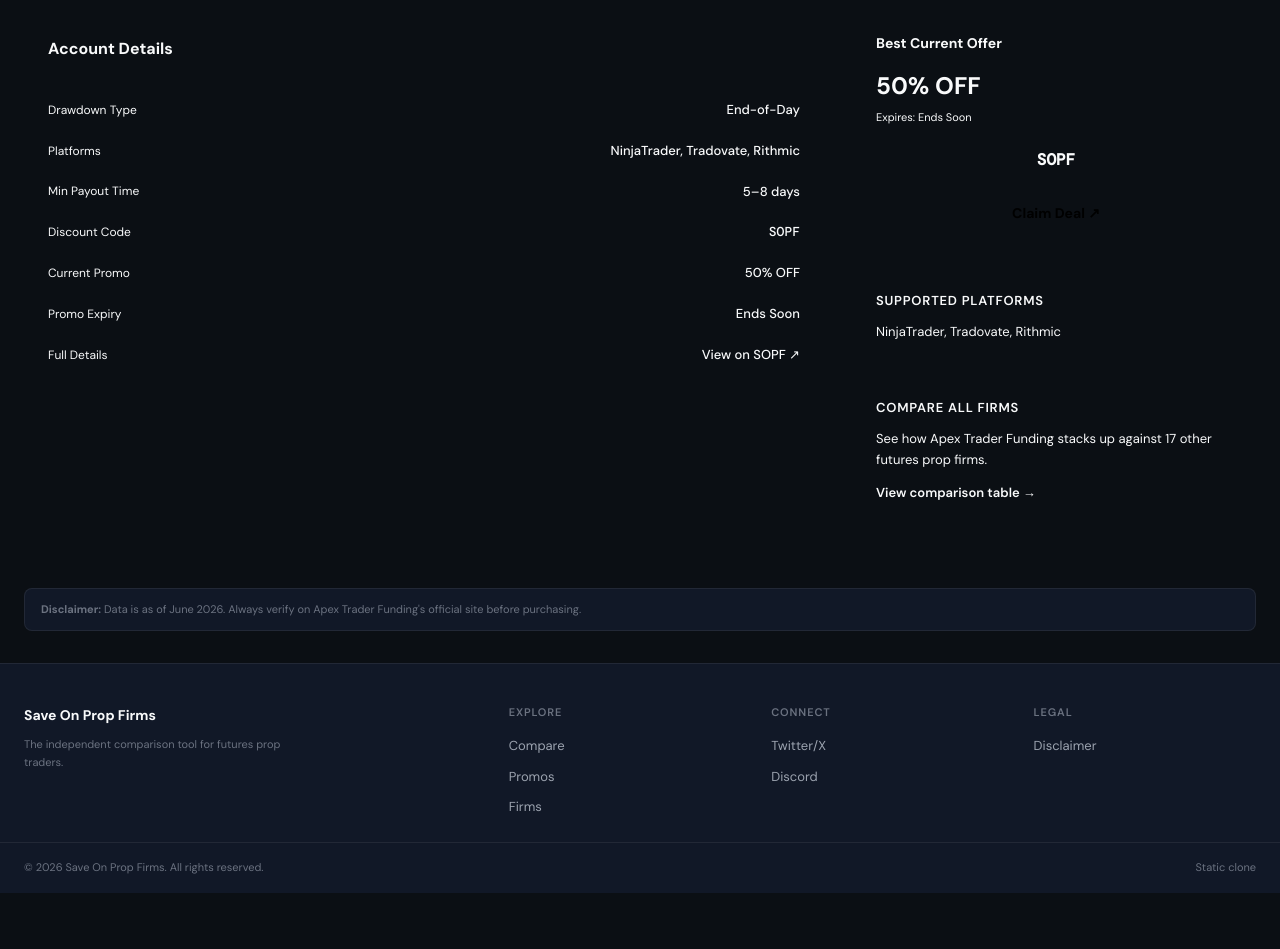
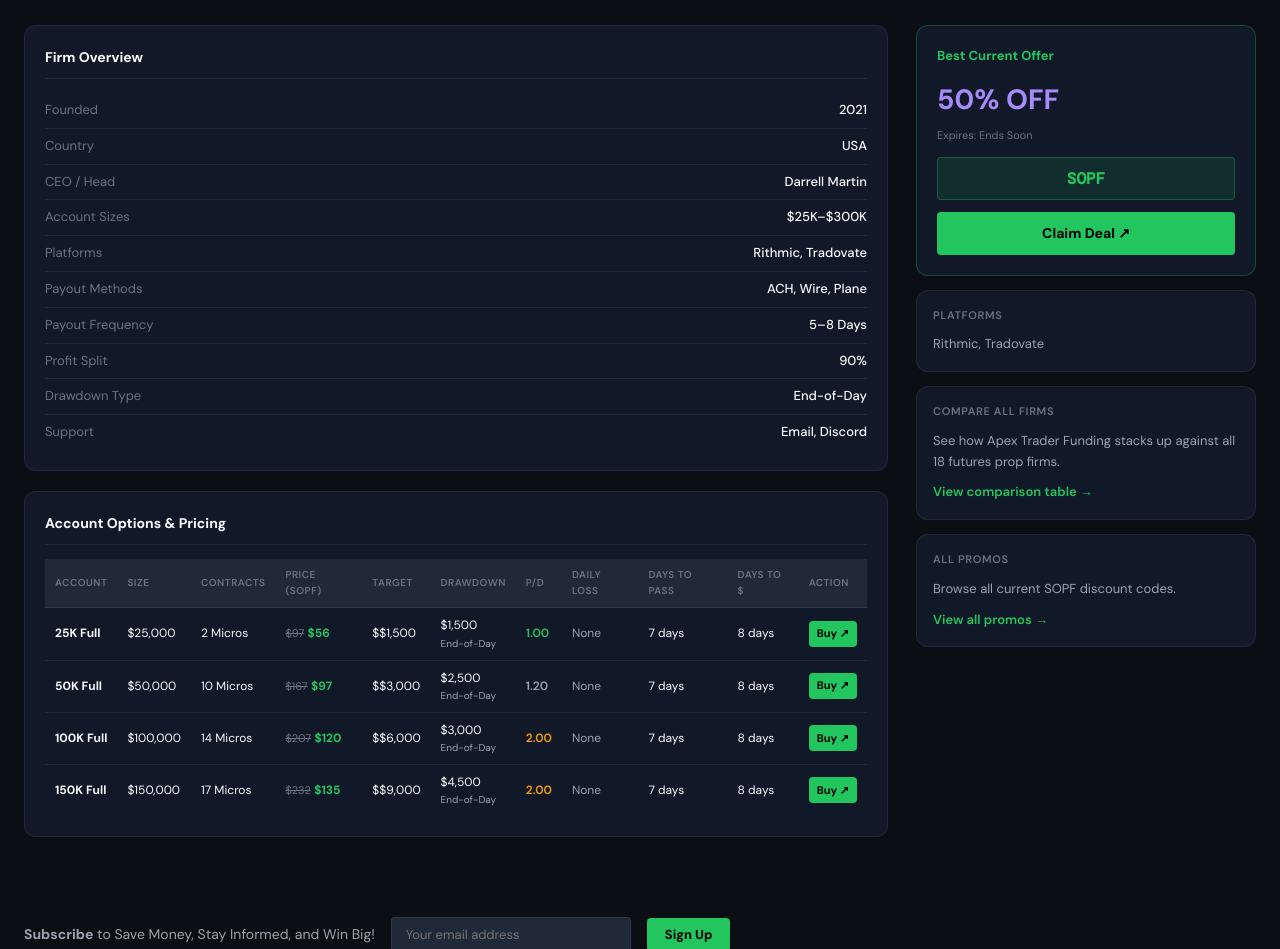
Before and after one commit to otakgemuk/sopf, a plain HTML site: page prop-firms/apex-trader-funding.html in a window 1280 px wide. Shown: the part 225-1174 px from the top of the page. Before the commit the page ends 1118 px from the top, so only its background shows below. Drawn offline with nearby package versions, Linux system fonts and the light colour scheme.

Commit message:
fix: apply design system fixes — prop-firms/apex-trader-funding.html

```diff
--- a/prop-firms/apex-trader-funding.html
+++ b/prop-firms/apex-trader-funding.html
@@ -1,103 +1,164 @@
-<!DOCTYPE html>
-<html lang="en">
-<head>
+<!DOCTYPE html><html lang="en"><head>
 <meta charset="UTF-8"><meta name="viewport" content="width=device-width,initial-scale=1">
-<title>Apex Trader Funding Review &amp; Promo Code | Save On Prop Firms</title>
-<meta name="description" content="Save on Apex Trader Funding evaluation accounts with code SOPF. See pricing, rules, drawdown type, and payout details.">
+<title>Apex Trader Funding – Rules, Accounts, Promos &amp; Payouts | Save On Prop Firms</title><meta name="description" content="Full breakdown on Apex Trader Funding — accounts, rules, payouts, and SOPF promo codes."><meta name="theme-color" content="#22c55e">
 <link rel="preconnect" href="https://fonts.googleapis.com">
 <link href="https://fonts.googleapis.com/css2?family=DM+Sans:wght@400;500;600;700&family=DM+Mono:wght@400;500&display=swap" rel="stylesheet">
 <link rel="stylesheet" href="../shared.css">
-<style>
-.firm-hero{max-width:1280px;margin:0 auto;padding:48px 24px 32px;display:flex;gap:24px;align-items:flex-start;flex-wrap:wrap}
-.firm-logo-big{width:64px;height:64px;border-radius:12px;object-fit:contain;background:#fff;padding:6px;border:.5px solid var(--border);flex-shrink:0}
-.firm-meta h1{font-size:clamp(20px,3vw,28px);font-weight:700;margin-bottom:8px}
-.firm-meta p{font-size:14px;color:var(--tx2);line-height:1.7;max-width:680px}
-.firm-body{max-width:1280px;margin:0 auto;padding:0 24px 64px;display:grid;grid-template-columns:2fr 1fr;gap:32px}
-.firm-details{background:var(--card);border:.5px solid var(--border);border-radius:var(--r-lg);padding:24px}
-.firm-details h2{font-size:16px;font-weight:700;margin-bottom:16px;padding-bottom:12px;border-bottom:.5px solid var(--border)}
-.detail-row{display:flex;justify-content:space-between;align-items:center;padding:10px 0;border-bottom:.5px solid var(--border)}
-.detail-row:last-child{border-bottom:none}
-.detail-label{font-size:12px;color:var(--tx3)}
-.detail-val{font-size:13px;font-weight:500;color:var(--tx)}
-.firm-sidebar{display:flex;flex-direction:column;gap:16px}
-.promo-box{background:var(--card);border:.5px solid var(--border-brand);border-radius:var(--r-lg);padding:20px}
-.promo-box h3{font-size:14px;font-weight:700;margin-bottom:12px;color:var(--tx-brand)}
-.promo-off{font-size:24px;font-weight:800;color:var(--tx-discount);margin-bottom:4px}
-.promo-exp{font-size:11px;color:var(--tx3);margin-bottom:12px}
-.promo-code-big{font-family:var(--mono);font-size:16px;font-weight:700;color:var(--tx-brand);background:var(--brand-glow);border:.5px solid var(--border-brand);padding:8px 14px;border-radius:var(--r-sm);display:block;text-align:center;margin-bottom:12px}
-.btn-buy-big{display:block;text-align:center;background:var(--brand);color:#000;font-weight:700;font-size:14px;padding:10px 20px;border-radius:var(--r-sm);transition:background .15s;text-decoration:none}
-.btn-buy-big:hover{background:var(--brand-dim)}
-.platforms-box{background:var(--card);border:.5px solid var(--border);border-radius:var(--r-lg);padding:20px}
-.platforms-box h3{font-size:13px;font-weight:600;color:var(--tx3);text-transform:uppercase;letter-spacing:.06em;margin-bottom:10px}
-.platforms-box p{font-size:13px;color:var(--tx2);line-height:1.6}
+</head><body><nav class="nav"><div class="nav-inner">
+    <a href="../index.html" class="nav-logo"><img src="https://saveonpropfirms.com/_next/image?url=%2Fmainlogo.png&w=128&q=75" alt="SOPF">Save On Prop Firms</a>
+    <ul class="nav-links"><li><a href="../index.html" class="">Compare</a></li><li><a href="../promos/index.html" class="">Promos</a></li><li><a href="../prop-firms/index.html" class="active">Firms</a></li><li><a href="../trading-tools/index.html" class="">Tools</a></li></ul>
+    <a href="../promos/index.html" class="code-pill">Code: SOPF</a>
+    <button class="nav-hamburger" onclick="document.getElementById('nm').classList.toggle('open')" aria-label="Menu"><span></span><span></span><span></span></button>
+  </div>
+  <div class="nav-mobile" id="nm">
+    <a href="../index.html">Compare</a><a href="../promos/index.html">Promos</a>
+    <a href="../prop-firms/index.html">Firms</a><a href="../trading-tools/index.html">Tools</a>
+    <a href="https://saveonpropfirms.com/giveaways" target="_blank">Giveaways</a>
+  </div></nav><style>
+.firm-hero{max-width:1280px;margin:0 auto;padding:40px 24px 28px;display:flex;gap:20px;align-items:flex-start;flex-wrap:wrap}
+.firm-logo-big{width:72px;height:72px;border-radius:12px;object-fit:contain;background:#fff;padding:8px;border:.5px solid var(--border-default);flex-shrink:0}
+.firm-meta h1{font-size:clamp(20px,3vw,28px);font-weight:700;margin-bottom:6px}
+.firm-meta p{font-size:13px;color:var(--text-secondary);line-height:1.7;max-width:700px}
+.firm-body{max-width:1280px;margin:0 auto;padding:0 24px 48px;display:grid;grid-template-columns:1fr 340px;gap:28px}
+.firm-info{display:flex;flex-direction:column;gap:20px}
+.info-card{background:var(--surface-card);border:.5px solid var(--border-default);border-radius:var(--r-lg);padding:20px}
+.info-card h2{font-size:14px;font-weight:700;margin-bottom:14px;padding-bottom:10px;border-bottom:.5px solid var(--border-default)}
+.info-row{display:flex;justify-content:space-between;align-items:center;padding:7px 0;border-bottom:.5px solid var(--border-default);font-size:13px}
+.info-row:last-child{border-bottom:none}
+.info-label{color:var(--text-tertiary)}
+.info-val{color:var(--text-primary);font-weight:500;text-align:right}
+.acct-table{width:100%;border-collapse:collapse;font-size:12px}
+.acct-table th{padding:8px 10px;text-align:left;font-size:10px;font-weight:600;color:var(--text-tertiary);text-transform:uppercase;letter-spacing:.05em;background:var(--surface-input);border-bottom:.5px solid var(--border-default)}
+.acct-table td{padding:8px 10px;border-bottom:.5px solid var(--border-default)}
+.acct-table tr:last-child td{border-bottom:none}
+.acct-table tbody tr:hover{background:var(--surface-hover)}
+.firm-sidebar{display:flex;flex-direction:column;gap:14px}
+.promo-box{background:var(--surface-card);border:.5px solid var(--color-brand-border);border-radius:var(--r-lg);padding:20px}
+.promo-box h3{font-size:13px;font-weight:700;margin-bottom:12px;color:var(--text-brand)}
+.promo-off{font-size:28px;font-weight:800;color:var(--text-discount);margin-bottom:4px}
+.promo-exp{font-size:11px;color:var(--text-tertiary);margin-bottom:12px}
+.promo-code{font-family:var(--mono);font-size:16px;font-weight:700;color:var(--text-brand);background:var(--color-brand-glow);border:.5px solid var(--color-brand-border);padding:8px 14px;border-radius:var(--r-sm);display:block;text-align:center;margin-bottom:12px}
+.btn-claim{display:block;text-align:center;background:var(--color-brand);color:#000;font-weight:700;font-size:14px;padding:10px;border-radius:var(--r-sm);transition:background .15s;text-decoration:none}
+.btn-claim:hover{background:var(--color-brand-dim)}
+.side-card{background:var(--surface-card);border:.5px solid var(--border-default);border-radius:var(--r-lg);padding:16px}
+.side-card h3{font-size:11px;font-weight:600;color:var(--text-tertiary);text-transform:uppercase;letter-spacing:.06em;margin-bottom:10px}
+.side-card p{font-size:13px;color:var(--text-secondary);line-height:1.6}
+.side-card a{color:var(--text-brand);font-size:13px;font-weight:600}
 @media(max-width:768px){.firm-body{grid-template-columns:1fr}}
 </style>
-</head>
-<body>
-<nav class="nav">
-  <div class="nav-inner">
-    <a href="../index.html" class="nav-logo">
-      <img src="https://saveonpropfirms.com/_next/image?url=%2Fmainlogo.png&w=128&q=75" alt="Save On Prop Firms">
-      Save On Prop Firms
-    </a>
-    <ul class="nav-links">
-      <li><a href="../index.html">Compare</a></li>
-      <li><a href="../promos/index.html">Promos</a></li>
-      <li><a href="index.html" class="active">Firms</a></li>
-      <li><a href="https://saveonpropfirms.com/trading-tools" target="_blank">Tools</a></li>
-      <li><a href="https://saveonpropfirms.com/giveaways" target="_blank">Giveaways</a></li>
-    </ul>
-    <span class="code-pill">Code: SOPF</span>
-  </div>
-</nav>
-
+<div class="breadcrumb"><a href="../index.html">Home</a><span>&rsaquo;</span><a href="index.html">Prop Firms</a><span>&rsaquo;</span>Apex Trader Funding</div>
 <div class="firm-hero">
-  <img class="firm-logo-big" src="https://images.ctfassets.net/nzj71to26bbi/7FrNm7EQLmGs73nemVn6cW/cfb8c5617fbbfb2006f8ed632d286b25/apex-trading-funding-logo.avif" alt="Apex Trader Funding">
+  <img class="firm-logo-big" src="https://images.ctfassets.net/nzj71to26bbi/7FrNm7EQLmGs73nemVn6cW/cfb8c5617fbbfb2006f8ed632d286b25/apex-trading-funding-logo.avif" alt="Apex Trader Funding" onerror="this.src=''">
   <div class="firm-meta">
     <h1>Apex Trader Funding</h1>
-    <p>One of the largest prop firms with up to 20 simultaneous funded accounts. 7 minimum trading days to pass. 100% of first $25K payout, then 90/10 split. Strong track record since 2021.</p>
+    <p>100% of first $25K payout, then 90/10. Up to 20 simultaneous funded accounts. 7 minimum trading days. One of the longest-running and most trusted firms.</p>
   </div>
 </div>
-
 <div class="firm-body">
-  <div class="firm-details">
-    <h2>Account Details</h2>
-    <div class="detail-row"><span class="detail-label">Drawdown Type</span><span class="detail-val">End-of-Day</span></div>
-    <div class="detail-row"><span class="detail-label">Platforms</span><span class="detail-val">NinjaTrader, Tradovate, Rithmic</span></div>
-    <div class="detail-row"><span class="detail-label">Min Payout Time</span><span class="detail-val">5–8 days</span></div>
-    <div class="detail-row"><span class="detail-label">Discount Code</span><span class="detail-val" style="font-family:var(--mono);color:var(--tx-brand)">SOPF</span></div>
-    <div class="detail-row"><span class="detail-label">Current Promo</span><span class="detail-val" style="color:var(--tx-discount)">50% OFF</span></div>
-    <div class="detail-row"><span class="detail-label">Promo Expiry</span><span class="detail-val">Ends Soon</span></div>
-    <div class="detail-row"><span class="detail-label">Full Details</span><span class="detail-val"><a href="https://saveonpropfirms.com/prop-firms/apex-trader-funding" target="_blank" style="color:var(--tx-brand)">View on SOPF ↗</a></span></div>
+  <div class="firm-info">
+    <div class="info-card">
+      <h2>Firm Overview</h2>
+      <div class="info-row"><span class="info-label">Founded</span><span class="info-val">2021</span></div>
+      <div class="info-row"><span class="info-label">Country</span><span class="info-val">USA</span></div>
+      <div class="info-row"><span class="info-label">CEO / Head</span><span class="info-val">Darrell Martin</span></div>
+      <div class="info-row"><span class="info-label">Account Sizes</span><span class="info-val">$25K–$300K</span></div>
+      <div class="info-row"><span class="info-label">Platforms</span><span class="info-val">Rithmic, Tradovate</span></div>
+      <div class="info-row"><span class="info-label">Payout Methods</span><span class="info-val">ACH, Wire, Plane</span></div>
+      <div class="info-row"><span class="info-label">Payout Frequency</span><span class="info-val">5–8 Days</span></div>
+      <div class="info-row"><span class="info-label">Profit Split</span><span class="info-val">90%</span></div>
+      <div class="info-row"><span class="info-label">Drawdown Type</span><span class="info-val">End-of-Day</span></div>
+      <div class="info-row"><span class="info-label">Support</span><span class="info-val">Email, Discord</span></div>
+    </div>
+    <div class="info-card">
+      <h2>Account Options &amp; Pricing</h2>
+      <div style="overflow-x:auto">
+      <table class="acct-table">
+        <thead><tr><th>Account</th><th>Size</th><th>Contracts</th><th>Price (SOPF)</th><th>Target</th><th>Drawdown</th><th>P/D</th><th>Daily Loss</th><th>Days to Pass</th><th>Days to $</th><th>Action</th></tr></thead>
+        <tbody><tr>
+          <td><strong style="color:var(--text-primary)">25K Full</strong></td>
+          <td>$25,000</td><td>2 Micros</td>
+          <td><span style="text-decoration:line-through;color:var(--text-tertiary);font-size:11px">$97</span> <strong style="color:var(--text-brand)">$56</strong></td>
+          <td>$$1,500</td>
+          <td><div>$1,500</div><div class="dd-eod" style="font-size:10px">End-of-Day</div></td>
+          <td class="pd-easy">1.00</td>
+          <td style="color:var(--text-secondary)">None</td>
+          <td>7 days</td><td>8 days</td>
+          <td><a class="btn-buy" href="https://sopf.link/apex" target="_blank" style="font-size:11px;height:26px;padding:0 8px">Buy &#8599;</a></td>
+        </tr><tr>
+          <td><strong style="color:var(--text-primary)">50K Full</strong></td>
+          <td>$50,000</td><td>10 Micros</td>
+          <td><span style="text-decoration:line-through;color:var(--text-tertiary);font-size:11px">$167</span> <strong style="color:var(--text-brand)">$97</strong></td>
+          <td>$$3,000</td>
+          <td><div>$2,500</div><div class="dd-eod" style="font-size:10px">End-of-Day</div></td>
+          <td class="pd-medium">1.20</td>
+          <td style="color:var(--text-secondary)">None</td>
+          <td>7 days</td><td>8 days</td>
+          <td><a class="btn-buy" href="https://sopf.link/apex" target="_blank" style="font-size:11px;height:26px;padding:0 8px">Buy &#8599;</a></td>
+        </tr><tr>
+          <td><strong style="color:var(--text-primary)">100K Full</strong></td>
+          <td>$100,000</td><td>14 Micros</td>
+          <td><span style="text-decoration:line-through;color:var(--text-tertiary);font-size:11px">$207</span> <strong style="color:var(--text-brand)">$120</strong></td>
+          <td>$$6,000</td>
+          <td><div>$3,000</div><div class="dd-eod" style="font-size:10px">End-of-Day</div></td>
+          <td class="pd-hard">2.00</td>
+          <td style="color:var(--text-secondary)">None</td>
+          <td>7 days</td><td>8 days</td>
+          <td><a class="btn-buy" href="https://sopf.link/apex" target="_blank" style="font-size:11px;height:26px;padding:0 8px">Buy &#8599;</a></td>
+        </tr><tr>
+          <td><strong style="color:var(--text-primary)">150K Full</strong></td>
+          <td>$150,000</td><td>17 Micros</td>
+          <td><span style="text-decoration:line-through;color:var(--text-tertiary);font-size:11px">$232</span> <strong style="color:var(--text-brand)">$135</strong></td>
+          <td>$$9,000</td>
+          <td><div>$4,500</div><div class="dd-eod" style="font-size:10px">End-of-Day</div></td>
+          <td class="pd-hard">2.00</td>
+          <td style="color:var(--text-secondary)">None</td>
+          <td>7 days</td><td>8 days</td>
+          <td><a class="btn-buy" href="https://sopf.link/apex" target="_blank" style="font-size:11px;height:26px;padding:0 8px">Buy &#8599;</a></td>
+        </tr></tbody>
+      </table></div>
+    </div>
   </div>
   <div class="firm-sidebar">
     <div class="promo-box">
       <h3>Best Current Offer</h3>
       <div class="promo-off">50% OFF</div>
       <div class="promo-exp">Expires: Ends Soon</div>
-      <div class="promo-code-big">SOPF</div>
-      <a class="btn-buy-big" href="https://sopf.link/apex" target="_blank">Claim Deal ↗</a>
+      <div class="promo-code">SOPF</div>
+      <a class="btn-claim" href="https://sopf.link/apex" target="_blank">Claim Deal &#8599;</a>
     </div>
-    <div class="platforms-box">
-      <h3>Supported Platforms</h3>
-      <p>NinjaTrader, Tradovate, Rithmic</p>
+    <div class="side-card">
+      <h3>Platforms</h3>
+      <p>Rithmic, Tradovate</p>
     </div>
-    <div class="platforms-box">
+    <div class="side-card">
       <h3>Compare All Firms</h3>
-      <p style="margin-bottom:10px">See how Apex Trader Funding stacks up against 17 other futures prop firms.</p>
-      <a href="../index.html" style="color:var(--tx-brand);font-size:13px;font-weight:600">View comparison table →</a>
+      <p style="margin-bottom:8px">See how Apex Trader Funding stacks up against all 18 futures prop firms.</p>
+      <a href="../index.html">View comparison table &rarr;</a>
+    </div>
+    <div class="side-card">
+      <h3>All Promos</h3>
+      <p style="margin-bottom:8px">Browse all current SOPF discount codes.</p>
+      <a href="../promos/index.html">View all promos &rarr;</a>
     </div>
   </div>
 </div>
-
-<div class="disclaimer"><div class="disclaimer-inner"><strong>Disclaimer:</strong> Data is as of June 2026. Always verify on Apex Trader Funding's official site before purchasing.</div></div>
-<footer class="footer">
-  <div class="footer-inner">
-    <div class="footer-brand"><strong>Save On Prop Firms</strong><p>The independent comparison tool for futures prop traders.</p></div>
-    <div class="footer-col"><h4>Explore</h4><ul><li><a href="../index.html">Compare</a></li><li><a href="../promos/index.html">Promos</a></li><li><a href="index.html">Firms</a></li></ul></div>
-    <div class="footer-col"><h4>Connect</h4><ul><li><a href="https://twitter.com/saveonpropfirms" target="_blank">Twitter/X</a></li><li><a href="https://sopf.link/joindiscord" target="_blank">Discord</a></li></ul></div>
-    <div class="footer-col"><h4>Legal</h4><ul><li><a href="https://saveonpropfirms.com/disclaimer" target="_blank">Disclaimer</a></li></ul></div>
-  </div>
-  <div class="footer-bottom"><span>&#169; 2026 Save On Prop Firms. All rights reserved.</span><span>Static clone</span></div>
-</footer>
-</body></html>
+<div class="newsletter"><p><strong>Subscribe</strong> to Save Money, Stay Informed, and Win Big!</p>
+  <input class="newsletter-input" type="email" placeholder="Your email address">
+  <button class="btn-green">Sign Up</button></div>
+<div class="disclaimer"><div class="disclaimer-inner"><strong>Disclaimer:</strong> Prices and codes can change. Always verify on the firm's site before purchasing.</div></div>
+<footer class="footer"><div class="footer-inner">
+  <div class="footer-brand"><strong>Save On Prop Firms</strong><p>The independent comparison tool for futures prop traders.</p></div>
+  <div class="footer-col"><h4>Explore</h4><ul>
+    <li><a href="../index.html">Compare</a></li><li><a href="../promos/index.html">Promos</a></li>
+    <li><a href="../prop-firms/index.html">Prop Firms</a></li><li><a href="../trading-tools/index.html">Tools</a></li>
+  </ul></div>
+  <div class="footer-col"><h4>Connect</h4><ul>
+    <li><a href="https://twitter.com/saveonpropfirms" target="_blank">Twitter/X</a></li>
+    <li><a href="https://sopf.link/joindiscord" target="_blank">Discord</a></li>
+    <li><a href="https://www.trustpilot.com/review/saveonpropfirms.com" target="_blank">Trustpilot</a></li>
+  </ul></div>
+  <div class="footer-col"><h4>Legal</h4><ul>
+    <li><a href="https://saveonpropfirms.com/disclaimer" target="_blank">Disclaimer</a></li>
+    <li><a href="https://saveonpropfirms.com/contact" target="_blank">Contact</a></li>
+  </ul></div>
+</div><div class="footer-bottom"><span>&copy; 2026 Save On Prop Firms.</span><span>Static clone &middot; June 2026</span></div></footer></body></html>
```
